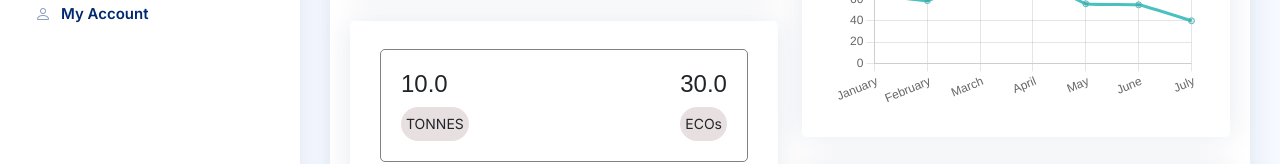
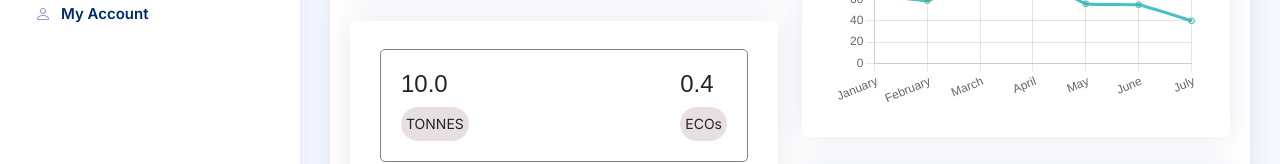
Before and after one commit to EcoRegen-Alliance/DLT-Climate-hackathon-entry, a Next.js app: page / in a window 1280 px wide. Shown: the part 431-595 px from the top of the page. Built offline with nearby package versions, Linux system fonts and the light colour scheme.

Commit message:
Update Dashboard.js
Changed value of ECO Tokens from 30.0 to 0.4

Signed-off-by: phahim1 <118336194+phahim1@users.noreply.github.com>

```diff
--- a/components/Dashboard.js
+++ b/components/Dashboard.js
@@ -108,7 +108,7 @@ function Dashboard() {
                                   </span>
                                 </div>
                                 <div>
-                                  <h4>30.0</h4>
+                                  <h4>0.4</h4>
                                   <span>
                                     <p id="tag">ECOs</p>
                                   </span>
```
